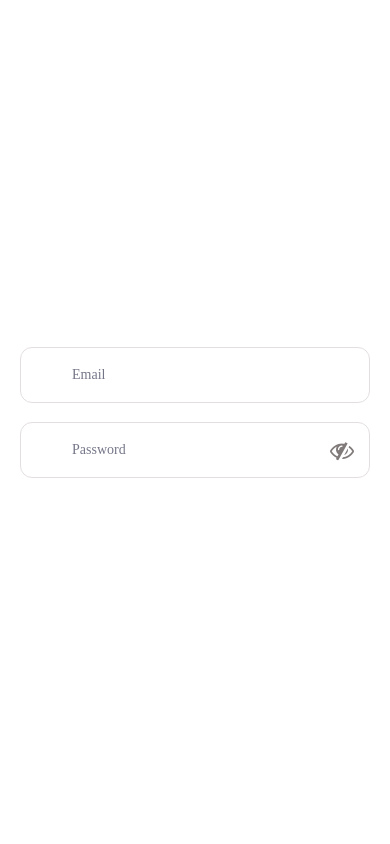
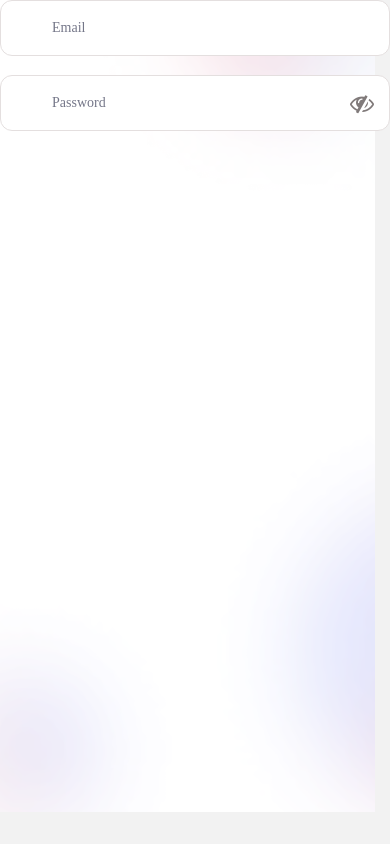
Before and after one commit to ginnguyen123/eventhub, a React Native app: screen /LoginScreen in a window 390 px wide. Built offline with nearby package versions, Linux system fonts and the light colour scheme; some icons are missing.

Commit message:
add container component

```diff
--- /dev/null
+++ b/src/components/ContainerComponent.tsx
@@ -0,0 +1,61 @@
+import { ReactNode } from "react";
+import { ImageBackground, SafeAreaView } from "react-native";
+import { View, Text, ScrollView } from "react-native";
+import { globalStyles } from "../styles/globalStyles";
+
+interface Props {
+    isImageBackgroud?: boolean,
+    isScroll?: boolean,
+    title?: string,
+    children: ReactNode,
+}
+
+const ContainerComponent = (props: Props) => {
+    const {
+        isImageBackgroud,
+        isScroll,
+        title,
+        children,
+    } = props
+
+    const returnContainer = isScroll ? (
+        // globalStyles.container có flex = 1 => ăn hết height + width màn hình / nhưng có backgroud = white => bị đè hình
+        <ScrollView style={[{flex: 1}]}>
+            {children}
+        </ScrollView>
+    ) : (
+        // globalStyles.container có flex = 1 => ăn hết height + width màn hình
+        <View style={[{flex: 1}]}>
+            {children}
+        </View>
+    )
+
+    return (
+        // đặt SafeAreaView để tránh phần tai thỏ
+        isImageBackgroud ? (
+            // nếu đặt SafeAreaView bọc ngoài ImageBackground => hình ImageBackground không ăn hết màn hình
+            <ImageBackground
+            // flex: 1 => ăn hết height + width màn hình
+                style={{flex: 1}}
+                imageStyle={{flex: 1}}
+                source={require('./../assets/images/splash.png')}
+            >
+            {/* SafeAreaView tránh phần tai thỏ */}
+                <SafeAreaView style={{flex: 1}}>
+                    {returnContainer}
+                </SafeAreaView>
+            </ImageBackground>
+        ) : (
+            <SafeAreaView
+                style={[globalStyles.container]}
+            >
+                <View>
+                    {returnContainer}
+                </View>
+            </SafeAreaView>
+        )
+
+    )
+}
+
+export default ContainerComponent;
--- a/src/screens/auth/LoginScreen.tsx
+++ b/src/screens/auth/LoginScreen.tsx
@@ -4,17 +4,16 @@
 import { useState } from 'react';
 import {Lock, Sms} from 'iconsax-react-native'
 import { colors } from '../../constants/colors';
+import ContainerComponent from '../../components/ContainerComponent';
 
 const LoginScreen = () => {
     const [email, setEmail] = useState<string>('')
     const [password, setPassword] = useState<string>('')
 
     return (
-        <View style={[globalStyles.container,{
-            justifyContent: 'center',
-            alignItems: 'center',
-            padding: 20
-        }]}>
+        <ContainerComponent
+         isImageBackgroud
+        >
             <InputComponent
                 value={email}
                 onChange={val => setEmail(val)}
@@ -34,7 +33,7 @@
                     <Lock size={22} color={colors.gray.G300}/>
                 }
             />
-        </View>
+        </ContainerComponent>
     );
 }
 
```
